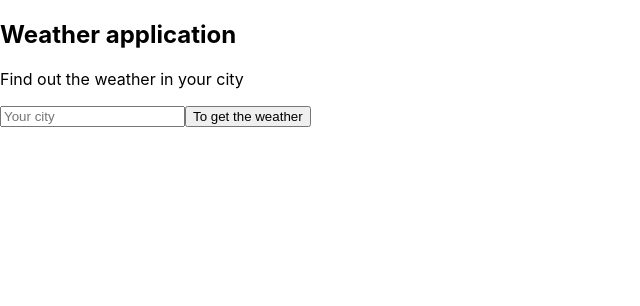
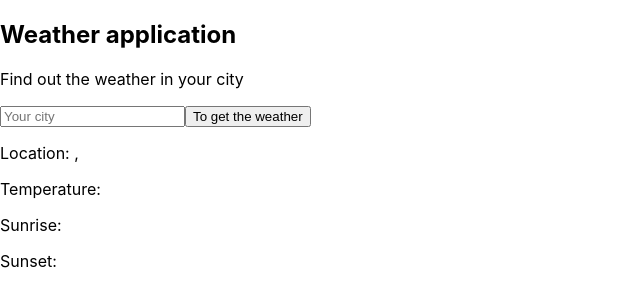
Before and after one commit to denisfilonenko/react_test_app, a React (Create React App) app: page / in a window 1280 px wide. Shown: the top 306 px of the page, without its empty margins (0-640 px from the left). Built offline with nearby package versions, Linux system fonts and the light colour scheme.

Commit message:
getting data from api

```diff
--- a/src/App.js
+++ b/src/App.js
@@ -7,11 +7,30 @@ const API_KEY = '7992188bc2460cf5f56bf8d34431fd37';
 
 class App extends React.Component {
 
+  state = {
+    temp: undefined,
+    city: undefined,
+    country: undefined,
+    sunrise: undefined,
+    sunset: undefined,
+    error: undefined
+  }
+
   gettingWeather = async (e) => {
     e.preventDefault();
-    const api_url = await fetch(`https://api.openweathermap.org/data/2.5/weather?q=Kiev&appid=${API_KEY}&units=metric`);
+    const city = e.target.elements.city.value;
+    const api_url = await fetch(`https://api.openweathermap.org/data/2.5/weather?q=${city}&appid=${API_KEY}&units=metric`);
     const data = await api_url.json();
     console.log(data);
+
+    this.setState({
+      temp: data.main.temp,
+      city: data.name,
+      country: data.sys.country,
+      sunrise: data.sys.sunrise,
+      sunset: data.sys.sunset,
+      error: ""
+    })
   }
 
   render() {
@@ -19,7 +38,14 @@ class App extends React.Component {
       <div>
         <Info />
         <Form weatherMethod={this.gettingWeather} />
-        <Weather />
+        <Weather
+          temp={this.state.temp}
+          city={this.state.city}
+          country={this.state.country}
+          sunrise={this.state.sunrise}
+          sunset={this.state.sunset}
+          error={this.state.error}
+        />
       </div>
     );
   }
--- a/src/components/weather.js
+++ b/src/components/weather.js
@@ -5,6 +5,10 @@ class Weather extends React.Component {
         return (
             <div>
 
+                <p>Location: {this.props.city}, {this.props.country}</p>
+                <p>Temperature: {this.props.temp}</p>
+                <p>Sunrise: {this.props.sunrise}</p>
+                <p>Sunset: {this.props.sunset}</p>
             </div>
         )
     }
```
